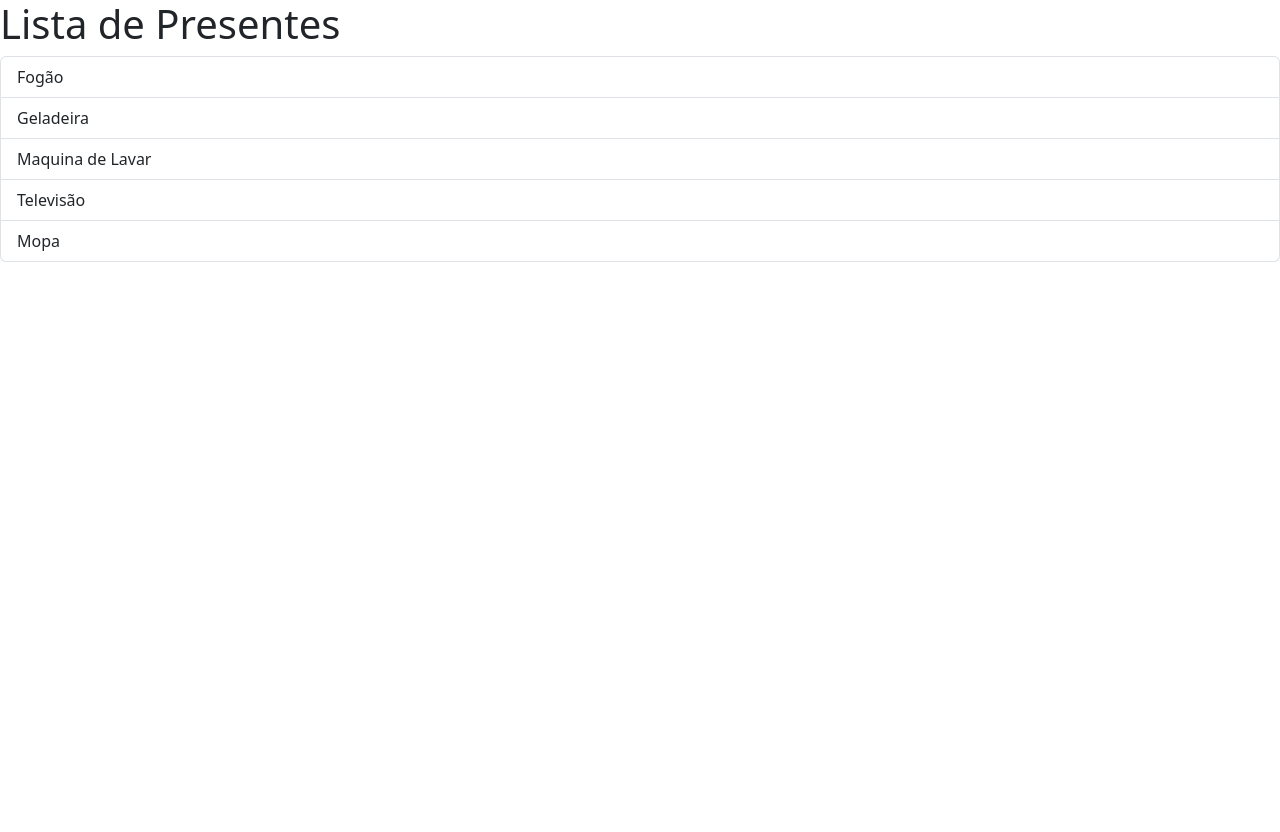
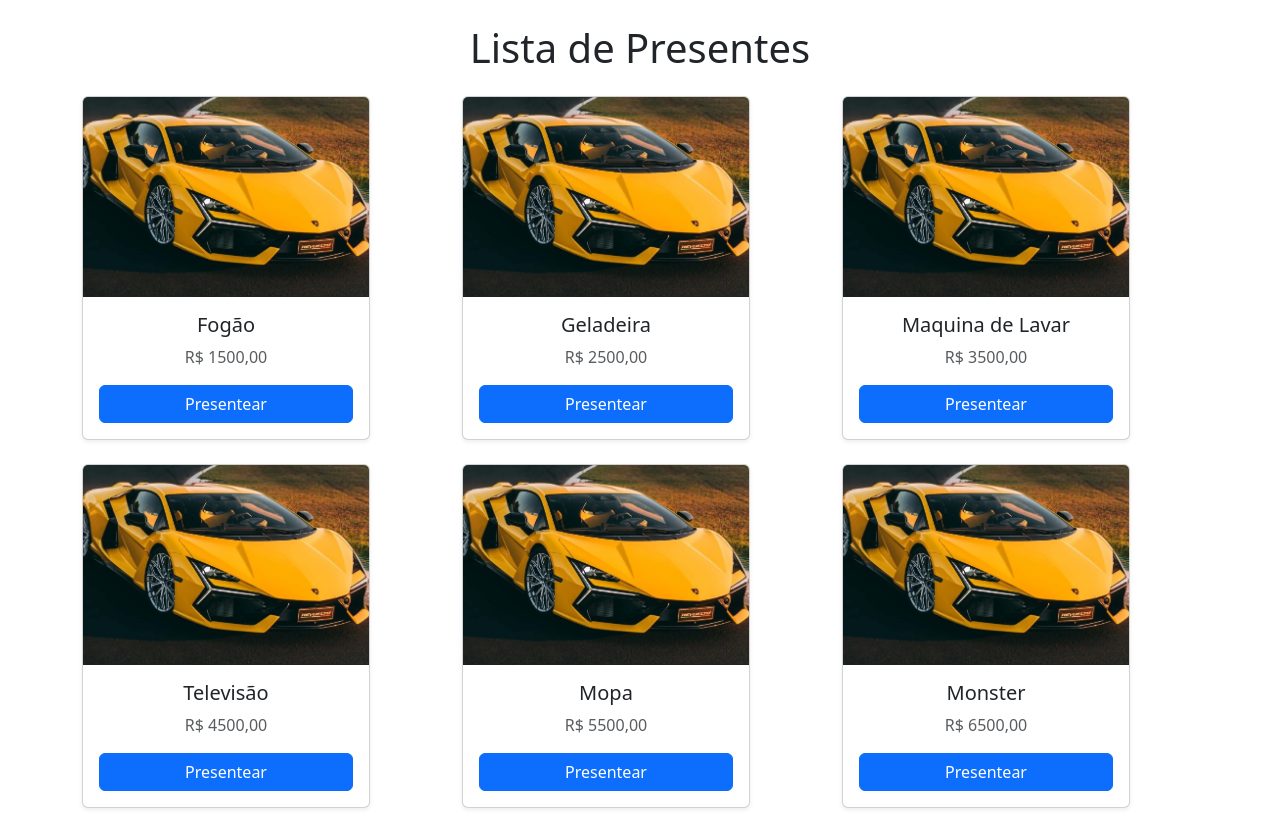
Before and after one commit to faziolucas/lista-casamento, a React (Vite) app: page / in a window 1280 px wide. Before the commit the page ends 800 px from the top, so only its background shows below. Built offline with nearby package versions, Linux system fonts and the light colour scheme.

Commit message:
Criando cards dinamicamente

```diff
--- a/src/App.tsx
+++ b/src/App.tsx
@@ -1,8 +1,12 @@
-import ListGroup from "./components/ListGroup";
+import CardGroup from "./components/CardGroup";
+import items from "./assets/items.json";
 
 function App() {
-
-  return <div><ListGroup /></div>;
+  return (
+    <div>
+      <CardGroup props={items} />
+    </div>
+  );
 }
 
 export default App;
--- /dev/null
+++ b/src/assets/items.json
@@ -0,0 +1,32 @@
+[
+  {
+    "name": "Fogão",
+    "value": "1500,00",
+    "pic": "./src/assets/item1.jpg"
+  },
+  {
+    "name": "Geladeira",
+    "value": "2500,00",
+    "pic": "./src/assets/item1.jpg"
+  },
+  {
+    "name": "Maquina de Lavar",
+    "value": "3500,00",
+    "pic": "./src/assets/item1.jpg"
+  },
+  {
+    "name": "Televisão",
+    "value": "4500,00",
+    "pic": "./src/assets/item1.jpg"
+  },
+  {
+    "name": "Mopa",
+    "value": "5500,00",
+    "pic": "./src/assets/item1.jpg"
+  },
+  {
+    "name": "Monster",
+    "value": "6500,00",
+    "pic": "./src/assets/item1.jpg"
+  }
+]
--- /dev/null
+++ b/src/components/CardGroup.tsx
@@ -0,0 +1,74 @@
+import { useState } from "react";
+
+interface Props {
+  name: string;
+  value: string;
+  pic: string;
+}
+
+function CardGroup({ props }: { props: Props[] }) {
+  let items = ["Fogão", "Geladeira", "Maquina de Lavar", "Televisão", "Mopa"];
+  const message = items.length === 0 ? <p>Nenhum presente encontrado</p> : null;
+  const [selectedIndex, setSelectedIndex] = useState(-1);
+
+  /*
+  return (
+    <>
+      <h1>Lista de Presentes</h1>
+      {message}
+      <div className="container">
+        <div className="row">
+          {props.map((prop, index) => (
+            <div key={index} className="col-md-4 mb-4">
+              <div className="card" style={{ width: "18rem" }}>
+                <img src={prop.pic} className="card-img-top" alt={prop.name} />
+                <div className="card-body">
+                  <h5 className="card-title">{prop.name}</h5>
+                  <p className="card-text">{"R$ ".concat(prop.value)}</p>
+                  <a href="#" className="btn btn-primary">
+                    Presentear
+                  </a>
+                </div>
+              </div>
+            </div>
+          ))}
+        </div>
+      </div>
+    </>
+  );
+  */
+
+  return (
+    <>
+      <h1 className="text-center my-4">Lista de Presentes</h1>
+      {message}
+      <div className="container">
+        <div className="row">
+          {props.map((prop, index) => (
+            <div key={index} className="col-md-4 mb-4">
+              <div className="card shadow-sm h-100" style={{ width: "18rem" }}>
+                <img
+                  src={prop.pic}
+                  className="card-img-top"
+                  alt={prop.name}
+                  style={{ objectFit: "cover", height: "200px" }}
+                />
+                <div className="card-body d-flex flex-column">
+                  <h5 className="card-title text-center">{prop.name}</h5>
+                  <p className="card-text text-center text-muted">
+                    {"R$ " + prop.value}
+                  </p>
+                  <a href="#" className="btn btn-primary mt-auto">
+                    Presentear
+                  </a>
+                </div>
+              </div>
+            </div>
+          ))}
+        </div>
+      </div>
+    </>
+  );
+}
+
+export default CardGroup;
--- a/src/components/ListGroup.tsx
+++ /dev/null
@@ -1,31 +0,0 @@
-import { useState } from "react";
-
-function ListGroup() {
-  let items = ["Fogão", "Geladeira", "Maquina de Lavar", "Televisão", "Mopa"];
-  const message = items.length === 0 ? <p>Nenhum presente encontrado</p> : null;
-  const [selectedIndex, setSelectedIndex] = useState(-1);
-
-  return (
-    <>
-      <h1>Lista de Presentes</h1>
-      {message}
-      <ul className="list-group">
-        {items.map((item, index) => (
-          <li
-            className={
-              index === selectedIndex
-                ? "list-group-item active"
-                : "list-group-item"
-            }
-            key={index}
-            onClick={() => setSelectedIndex(index)}
-          >
-            {item}
-          </li>
-        ))}
-      </ul>
-    </>
-  );
-}
-
-export default ListGroup;
```
Also changed, not shown: src/assets/item1.jpg (added).
